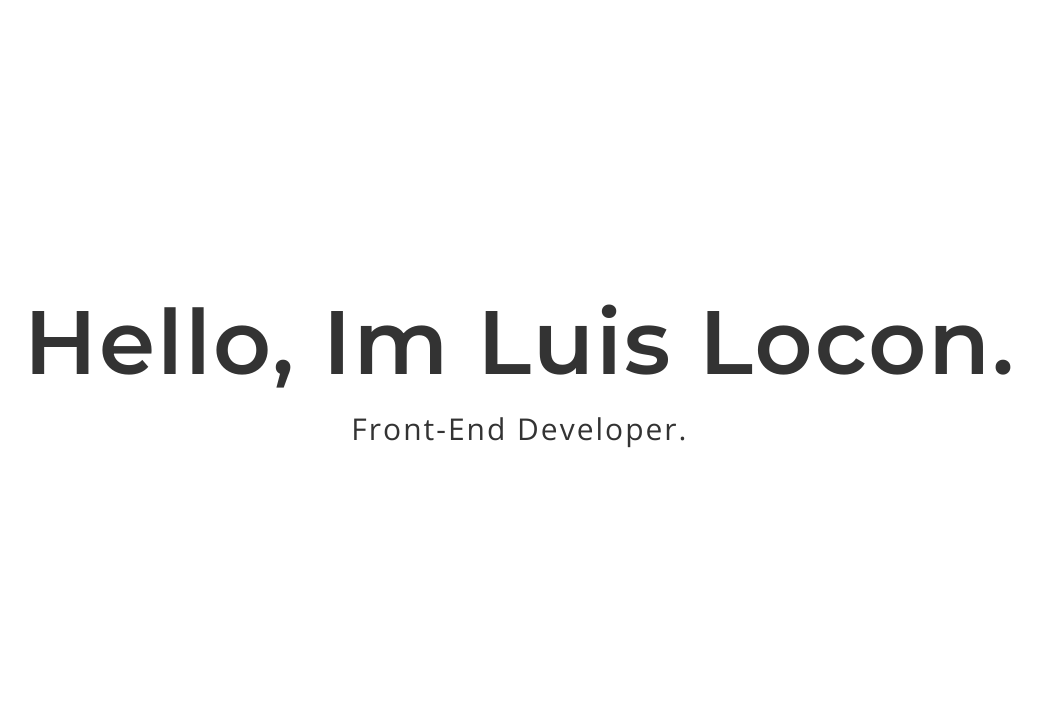
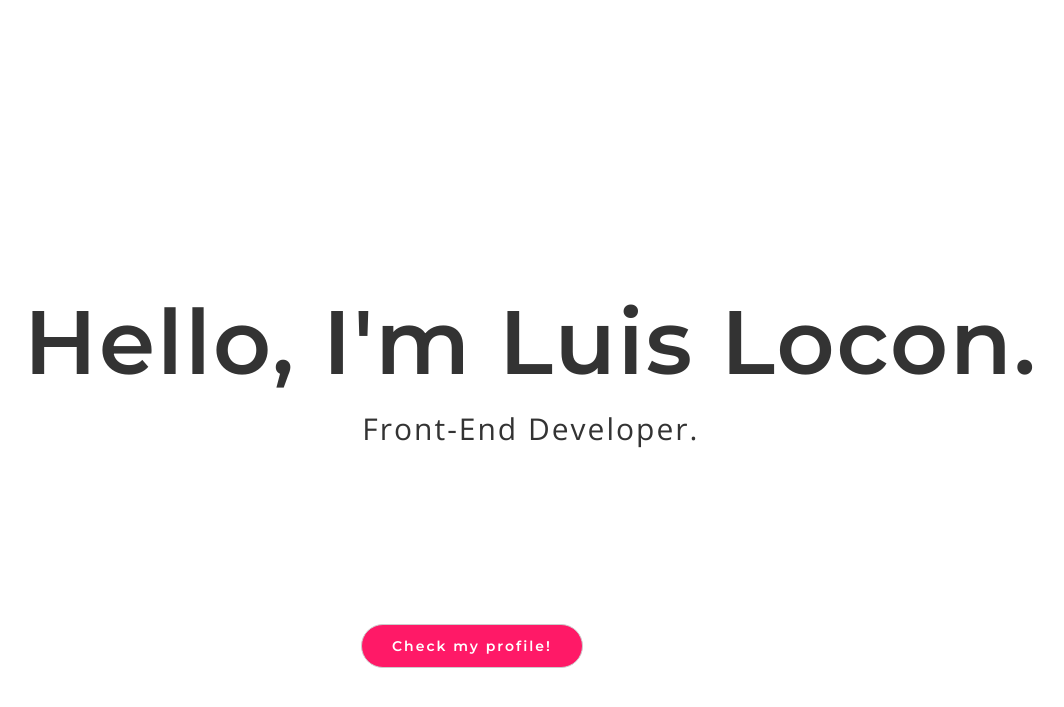
Before and after one commit to loconluis/loconluis.github.io, a plain HTML site: page index.html in a window 1280 px wide. Shown: the part 47-754 px from the top of the page, without its empty margins (168-1232 px from the left). Drawn offline with nearby package versions, Linux system fonts and the light colour scheme.

Commit message:
Arreglos al Header.

```diff
--- a/css/style.css
+++ b/css/style.css
@@ -33,6 +33,25 @@ body{
 	left: 15%;
 	text-align: center;
 }
+.down{
+	position: absolute;
+	top: auto;
+	right: auto;
+	left: 15px;
+	width: 100%;
+	text-align: center;
+	bottom: 85px;
+}
+.btn-default{
+	color: #ffffff;
+	background-color: #ff1967;
+}
+.btn-circle{
+	border-radius: 30px !important;
+	font-size: 14px;
+	padding: 12px 30px !important;
+	line-height: 18px;
+}
 
 /*--------------CSS for ABOUT---------------------*/
 .about{
--- a/index.html
+++ b/index.html
@@ -31,15 +31,13 @@
 			</div>
 			<div class="row tagline text-center">
 				<div class="col-xs-12 col-sm-12 col-md-12 col-lg-12">
-					<h1>Hello, Im Luis Locon.</h1>
+					<h1>Hello, I'm Luis Locon.</h1>
 					<h2>Front-End Developer.</h2>
 				</div>
 			</div>
 			<div class="row down">
 				<div class="col-xs-12 col-sm-12 col-md-12 col-lg-12">
-					<a href="#about">
-						<span class="arrow"></span>
-					</a>
+					<a href="#" class="btn btn-default btn-circle">Check my profile!</a>
 				</div>
 			</div>
 		</div>
```
Also changed, not shown: img/arrow.png (added).
